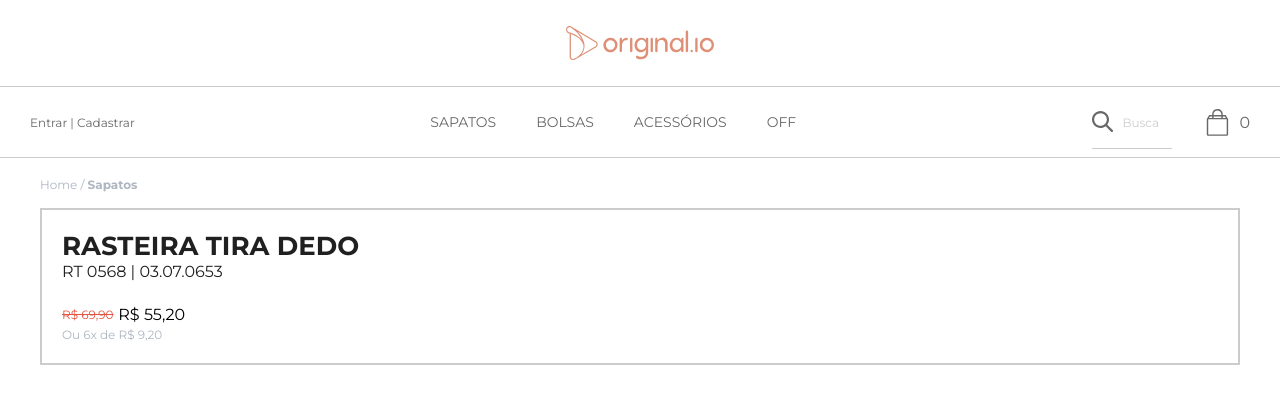
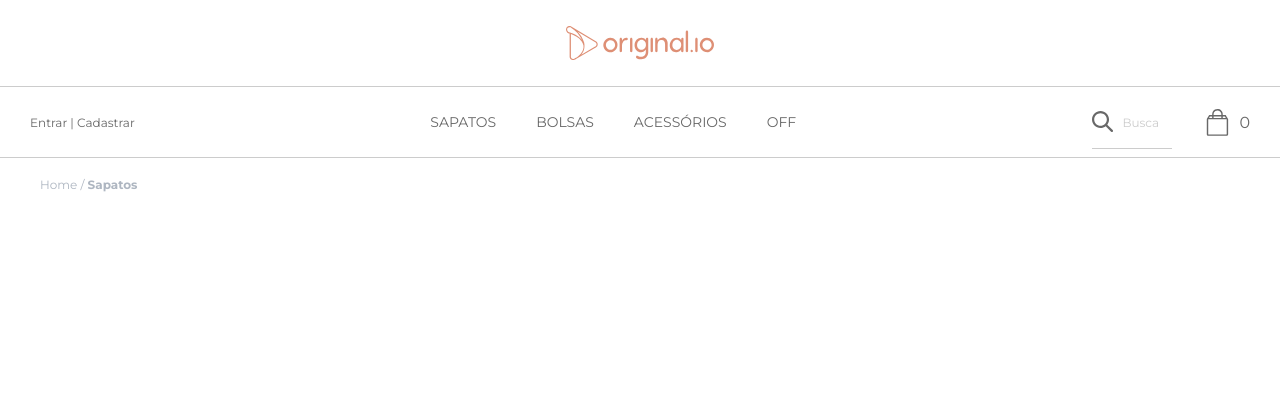
Before and after one commit to EduardoAguiarS/01.tech-summer, a React (Vite) app: page / in a window 1280 px wide. Shown: the top 404 px of the page. Built offline with nearby package versions, Linux system fonts and the light colour scheme.

Commit message:
restart product

```diff
--- a/src/components/molecules/ProductInfo/index.tsx
+++ b/src/components/molecules/ProductInfo/index.tsx
@@ -1,29 +1,7 @@
 import "./styles.scss";
 
-const ProductInfo = ({ title, code, price, priceOffer, vezes }: any) => {
-    return (
-        <article className="product__info">
-            <div className="product__header">
-                <h2>{title}</h2>
-                <span>{code}</span>
-            </div>
-
-            <div className="product__price">
-                <div className="cost">
-                    <span className="price">
-                        R$ {price.toFixed(2).replace(".", ",")}
-                    </span>
-                    <span className="offer">
-                        R$ {priceOffer.toFixed(2).replace(".", ",")}
-                    </span>
-                </div>
-                <span className="parcel">
-                    Ou {vezes}x de R${" "}
-                    {(priceOffer / vezes).toFixed(2).replace(".", ",")}
-                </span>
-            </div>
-        </article>
-    );
+const ProductInfo = () => {
+    return <article className="product__info"></article>;
 };
 
 export default ProductInfo;
--- a/src/components/molecules/ProductInfo/styles.scss
+++ b/src/components/molecules/ProductInfo/styles.scss
@@ -1,51 +1 @@
 @import "../../../../src/styles/variables.scss";
-
-.product__info {
-    display: flex;
-    flex-direction: column;
-
-    @media screen and (min-width: $screen__desktop) {
-        padding: 1.25rem;
-        border: 2px solid $gray__light;
-    }
-
-    .product__header {
-        text-transform: uppercase;
-        color: $dark;
-        margin-bottom: 1.5rem;
-        display: none;
-
-        h2 {
-            font-weight: 700;
-            font-size: 1.625rem;
-        }
-
-        @media screen and (min-width: $screen__desktop) {
-            display: block;
-        }
-    }
-
-    .product__price {
-        .cost {
-            display: flex;
-            gap: 0.3rem;
-            flex-direction: column;
-
-            @media screen and (min-width: $screen__desktop) {
-                flex-direction: row;
-                align-items: center;
-            }
-
-            .price {
-                font-size: 0.75rem;
-                color: $orange;
-                text-decoration: line-through;
-            }
-        }
-    }
-
-    .parcel {
-        color: $gray__medium;
-        font-size: 0.75rem;
-    }
-}
--- a/src/components/organisms/Product/index.tsx
+++ b/src/components/organisms/Product/index.tsx
@@ -6,13 +6,7 @@ const Product = () => {
     return (
         <section className="product">
             <Breadcrumb />
-            <ProductInfo
-                title={"Rasteira Tira Dedo"}
-                code={"RT 0568 | 03.07.0653"}
-                price={69.9}
-                priceOffer={55.2}
-                vezes={6}
-            />
+            <ProductInfo />
         </section>
     );
 };
```
